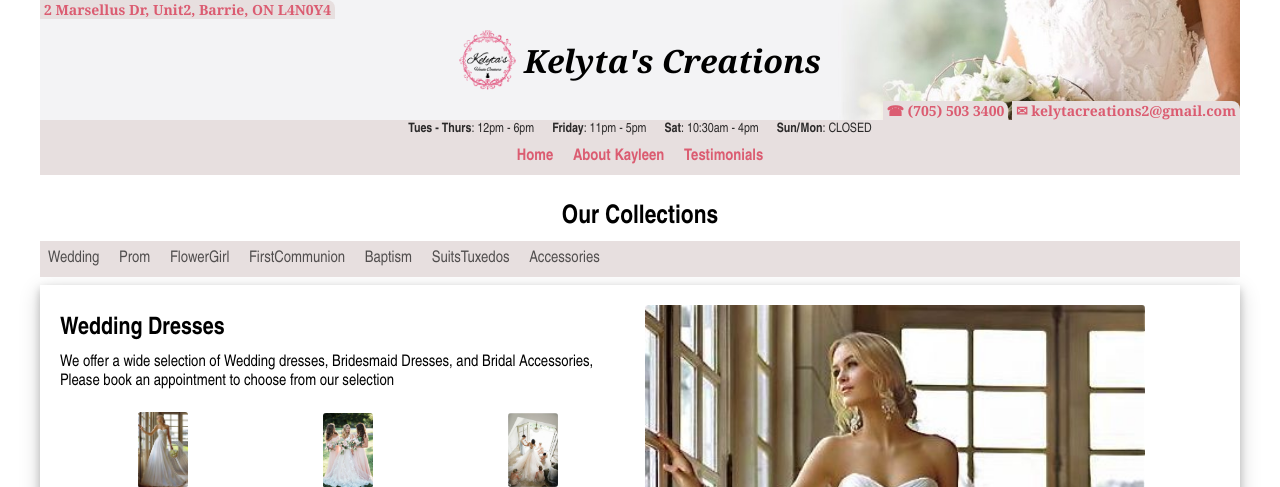
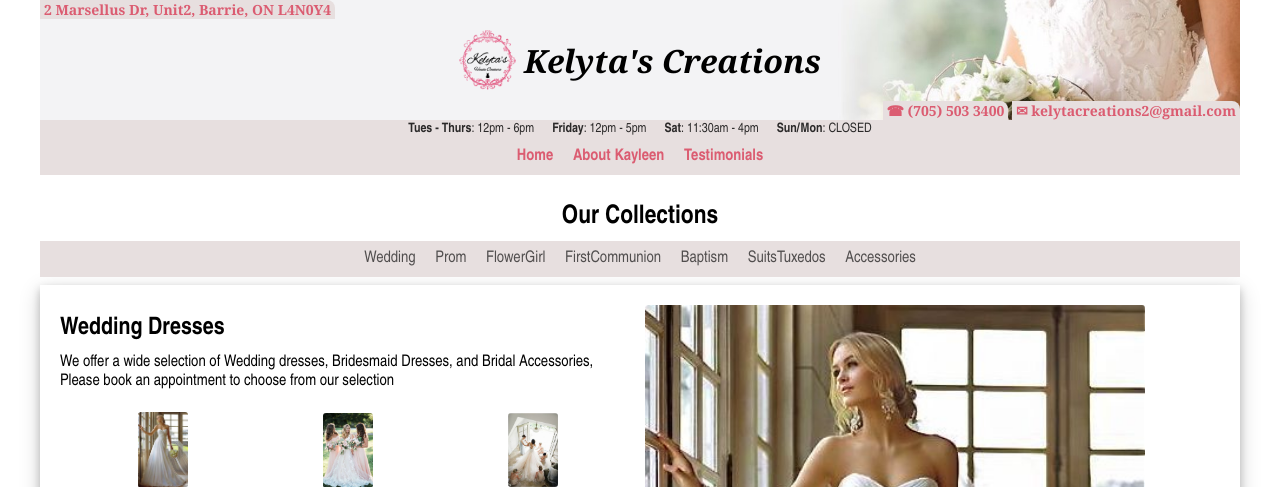
Before and after one commit to anilbhattaraitoronto/kelytas, a Django app: page / in a window 1280 px wide. Shown: the top 487 px of the page. Run offline with Django 3.2, Linux system fonts and the light colour scheme.

Commit message:
centered the collection nav items, changed the hours info

```diff
--- a/templates/mainlayout.html
+++ b/templates/mainlayout.html
@@ -28,7 +28,7 @@
         <h1 class="masthead">Kelyta's Creations</h1>
         <p class="contact-detail"> <span>  <a href="tel:17055033400"> &#9742; (705) 503 3400</a></span> <span>  <a href="mailto:kelytacreations2@gmail.com">&#9993; kelytacreations2@gmail.com</a> </span></p>
     </header>
-    <p class="hours"><span><strong>Tues - Thurs</strong>: 12pm - 6pm </span> <span> <strong>Friday</strong>: 11pm - 5pm </span> <span> <strong>Sat</strong>: 10:30am - 4pm</span> <span><strong>Sun/Mon</strong>: CLOSED</span> </p>
+    <p class="hours"><span><strong>Tues - Thurs</strong>: 12pm - 6pm </span> <span> <strong>Friday</strong>: 12pm - 5pm </span> <span> <strong>Sat</strong>: 11:30am - 4pm</span> <span><strong>Sun/Mon</strong>: CLOSED</span> </p>
     <nav class="main-nav">
         <a href="{% url 'home_view' %}">Home</a>
         <a href="{% url 'about_view' %}">About Kayleen</a>
@@ -44,7 +44,7 @@
         <p>2 Marsellus Dr, Unit2, Barrie, ON L4N0Y4</p>
         <p> <span>  <a href="tel:17055033400"> &#9742; (705) 503 3400</a></span> <span>  <a href="mailto:kelytacreations2@gmail.com">&#9993; kelytacreations2@gmail.com</a> </span></p>
         <h4>Shop Hours</h4>
-        <p class="hours"><span><strong>Tues - Thurs</strong>: 12pm - 6pm </span> <span> <strong>Friday</strong>: 11pm - 5pm </span> <span> <strong>Sat</strong>: 10:30am - 4pm</span> <span><strong>Sun/Mon</strong>: CLOSED</span> </p>
+        <p class="hours"><span><strong>Tues - Thurs</strong>: 12pm - 6pm </span> <span> <strong>Friday</strong>: 12pm - 5pm </span> <span> <strong>Sat</strong>: 11:30am - 4pm</span> <span><strong>Sun/Mon</strong>: CLOSED</span> </p>
         <p>&copy; Kelyta's Creations, 2006 - {% now 'Y' %}</p>
     </footer>
 
--- a/weddingshop/static/css/styles.css
+++ b/weddingshop/static/css/styles.css
@@ -119,6 +119,7 @@ img{
     position: sticky;
     top: 30px;
     padding: 8px 0;
+    text-align: center;
 }
 .collection-nav >a {
     padding: 0 8px;
```
